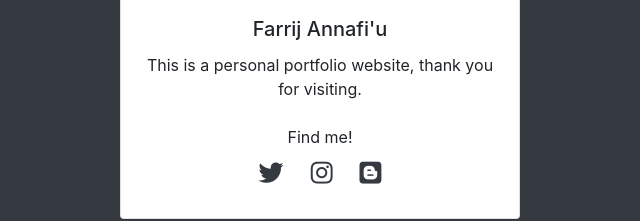
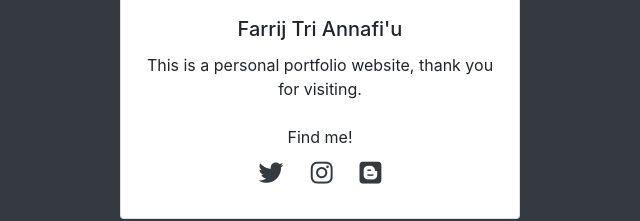
Before and after one commit to annafiu/annafiu.github.io, a plain HTML site: page index.html in a window 1280 px wide. Shown: the part 360-581 px from the top of the page, 320-960 px from the left. Drawn offline with nearby package versions, Linux system fonts and the light colour scheme.

Commit message:
change name

```diff
--- a/index.html
+++ b/index.html
@@ -47,7 +47,7 @@
   <div class="card m-5 mx-auto" style="width:25rem">
     <img class="rounded-circle px-5 mt-4 mx-auto pb-2" width="300" src="img/fr.jpg" alt="Card image cap">
     <div class="card-body">
-      <h5 class="card-title text-center">Farrij Annafi'u</h5>
+      <h5 class="card-title text-center">Farrij Tri Annafi'u</h5>
       <div class="card-text text-center">This is a personal portfolio website, thank you for visiting.<br><br>Find me!</p>
     </div>
     <div class="card-body text-center" style="font-size: 25px; margin-top:-30px; padding-bottom: 5px;">
```
